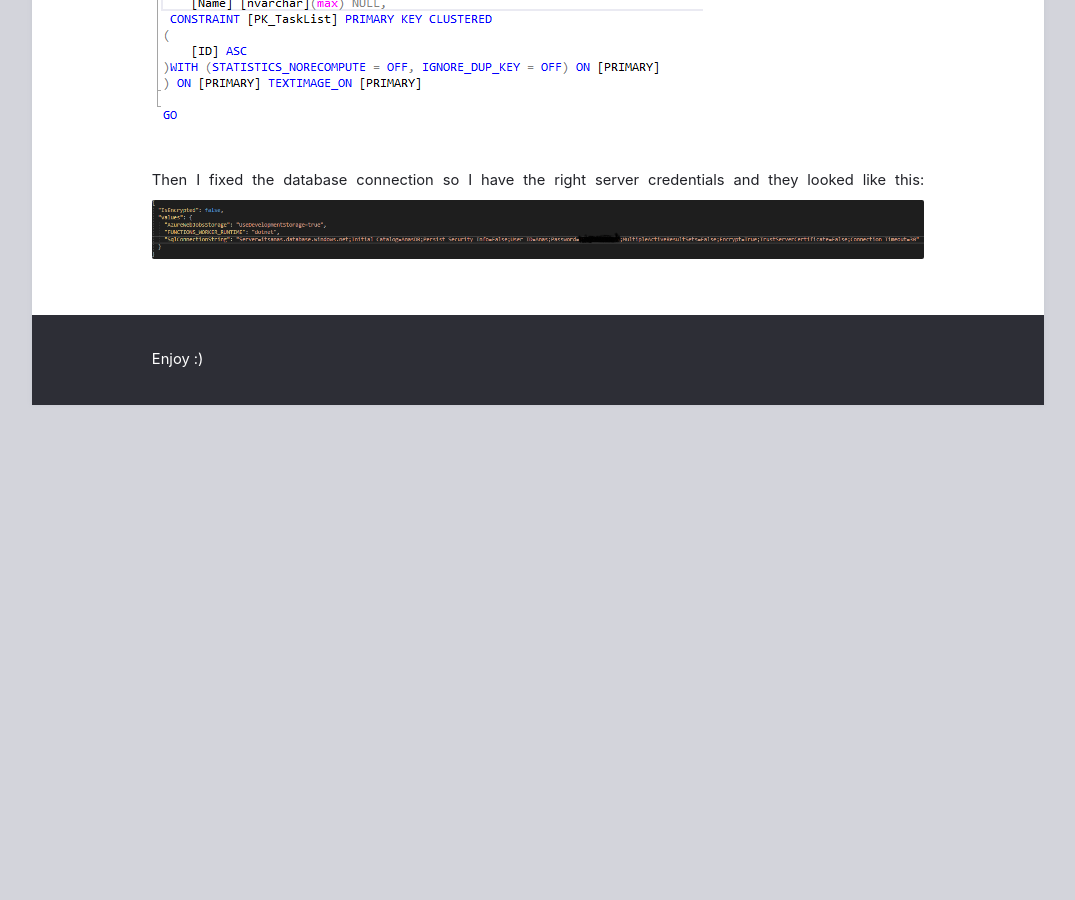
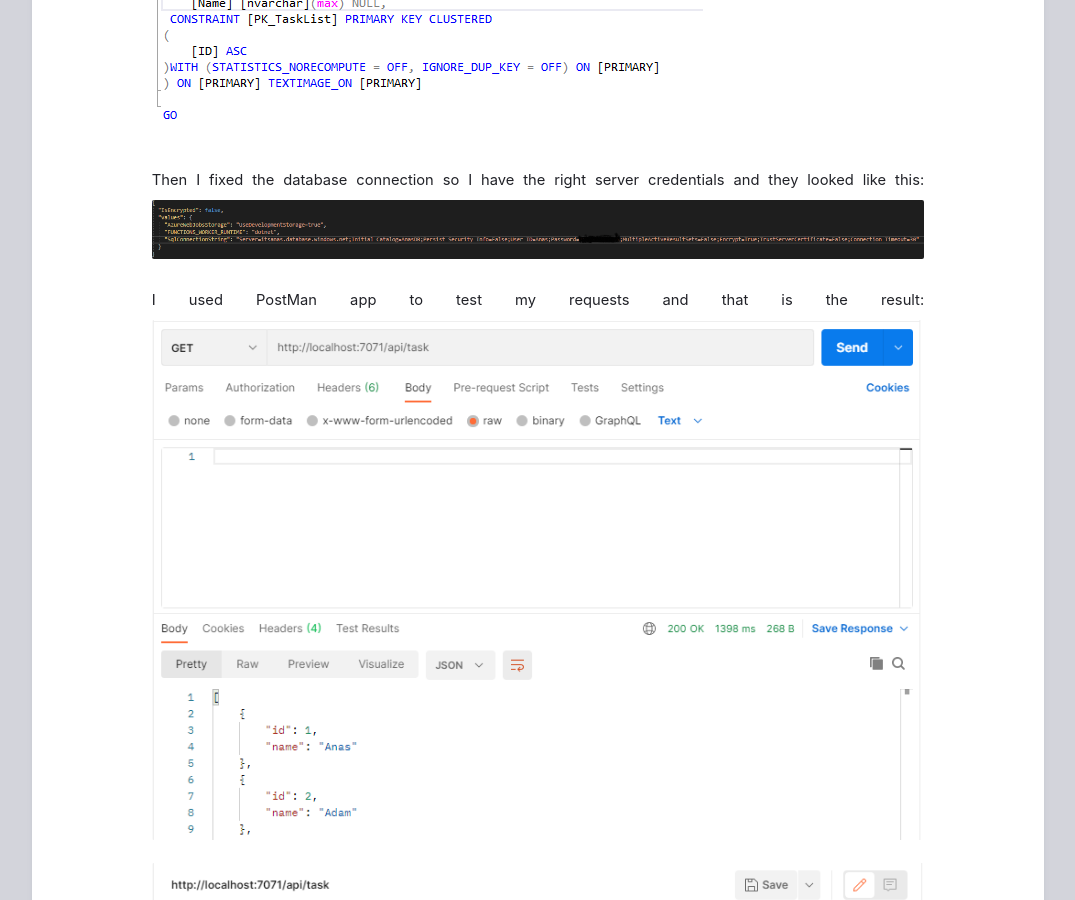
Before and after one commit to ItsAnass/ItsAnass.github.io, a Jekyll site: the page built from _posts/2020-09-21-Cloud-database.md, in a window 1280 px wide and 900 px high, scrolled down 1886 px. Shown: the whole window, without its empty margins (102-1177 px from the left). Built offline with Jekyll 4.4.1, drawn with Linux system fonts in a browser that asks for light colours; before the commit the page ends 2291 px from its top, so only the background shows below that.

Commit message:
Update 2020-09-21-Cloud-database.md

```diff
--- a/_posts/2020-09-21-Cloud-database.md
+++ b/_posts/2020-09-21-Cloud-database.md
@@ -26,3 +26,7 @@ Now we need a table in our database for data storing to do that I went to Query
 
 Then I fixed the database connection so I have the right server credentials and they looked like this:
 ![ReturnDataFunc](https://github.com/ItsAnass/ItsAnass.github.io/blob/main/assets/Images/Database%20cloud/JsonFile%202021-09-21%20183231.png?raw=true)
+
+I used PostMan app to test my requests and that is the result:
+![ReturnData](https://github.com/ItsAnass/ItsAnass.github.io/blob/main/assets/Images/Database%20cloud/PostManRetu%202021-09-21%20192238.png?raw=true)
+![PostData](https://github.com/ItsAnass/ItsAnass.github.io/blob/main/assets/Images/Database%20cloud/PostManSend%202021-09-21%20192327.png?raw=true)
```
